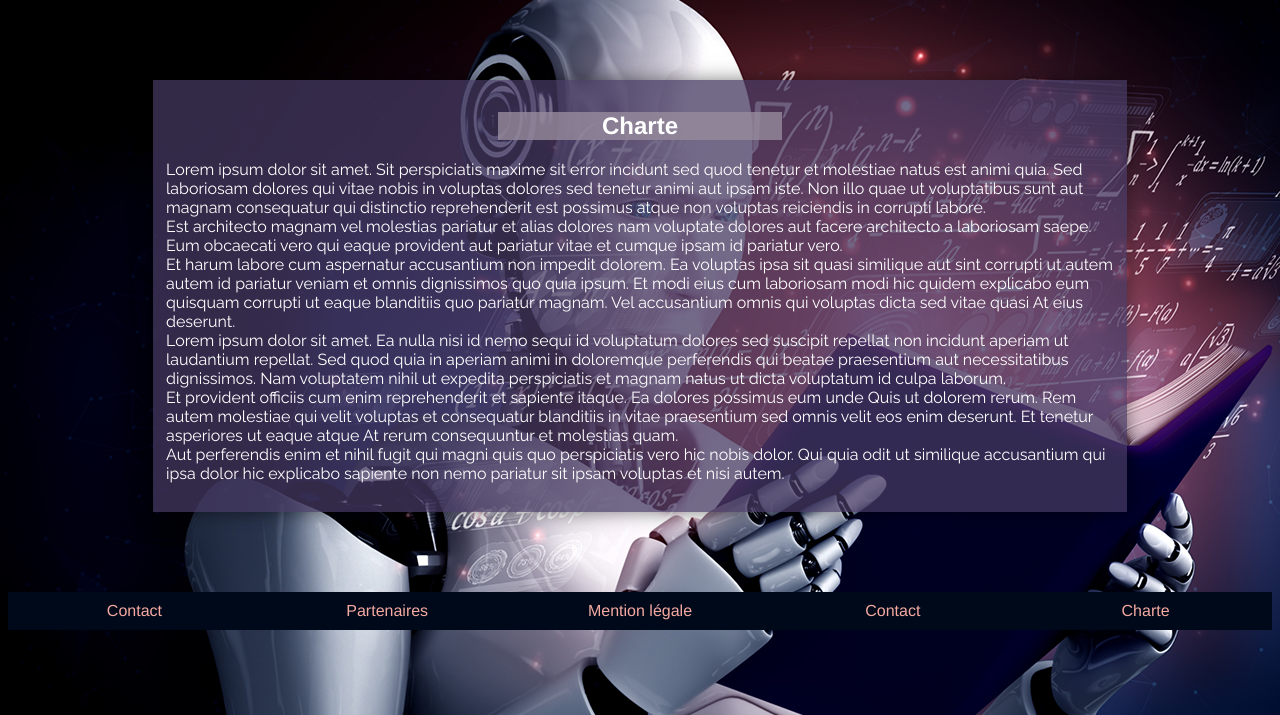
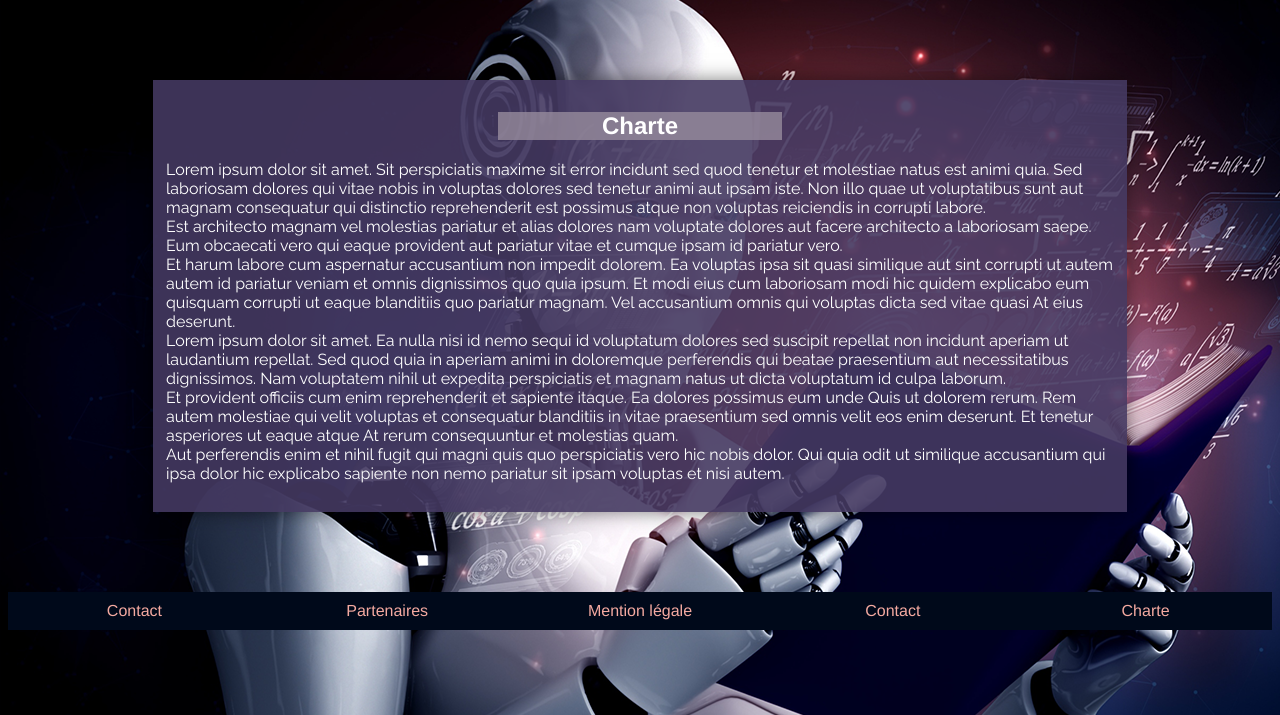
Before and after one commit to Loodiie/Projet-site-asso, a PHP site: page /charte.html in a window 1280 px wide. Shown: the part 85-800 px from the top of the page. Run offline with PHP 8.4, Linux system fonts and the light colour scheme; grey boxes are pictures that could not be loaded.

Commit message:
modif opacité fond

```diff
--- a/mentionslegales_charte.css
+++ b/mentionslegales_charte.css
@@ -4,7 +4,7 @@
     display:flex;
     flex-flow: column nowrap;
     width: 75%;
-    background-color:rgba(68,57,97,0.75);
+    background-color:rgba(68,57,97,0.90);
     display: block;
     content: center;
     margin: auto;
```
